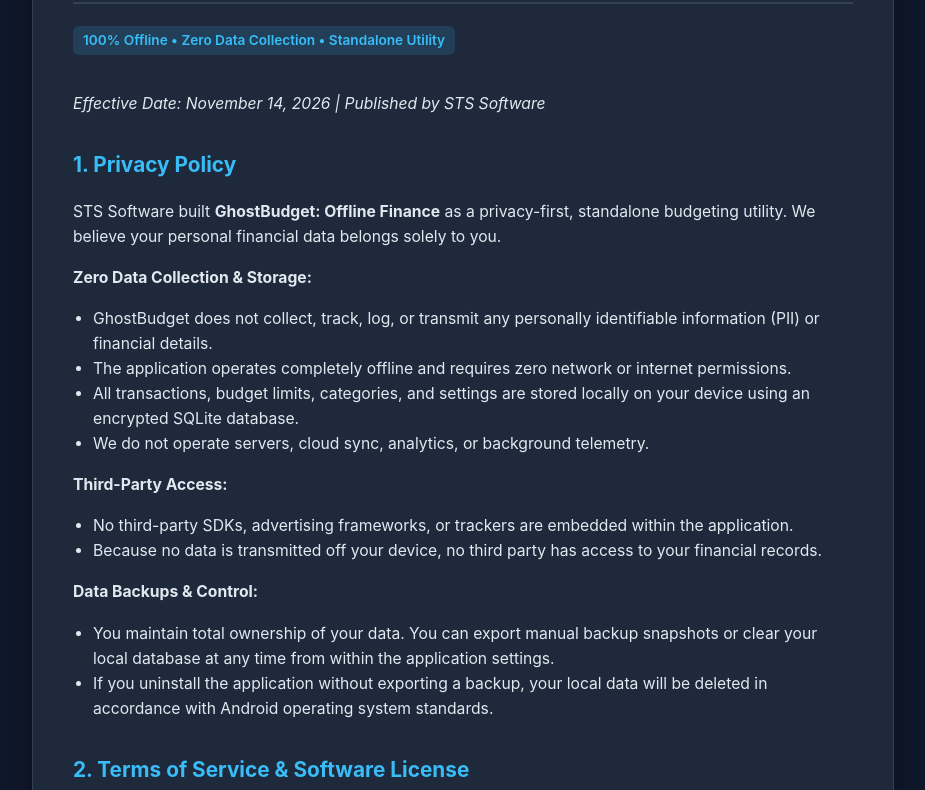
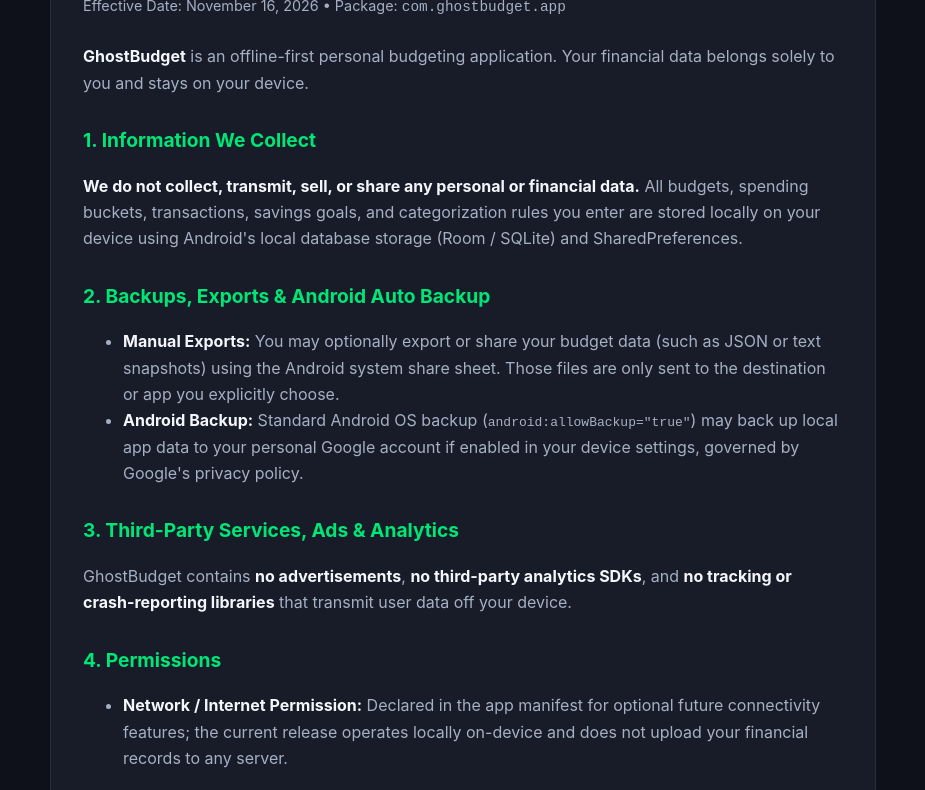
Before and after one commit to ghostbudgetapp-sudo/ghostbudget, a plain HTML site: page index.html in a window 1280 px wide. Shown: the part 142-932 px from the top of the page, without its empty margins (177-1102 px from the left). Drawn offline with Linux system fonts and the light colour scheme.

Commit message:
Update index.html
Updated for paid app, com.ghostbudget.app

```diff
--- a/index.html
+++ b/index.html
@@ -1,120 +1,81 @@
 <!DOCTYPE html>
 <html lang="en">
 <head>
-  <meta charset="UTF-8">
-  <meta name="viewport" content="width=device-width, initial-scale=1.0">
-  <title>GhostBudget - Privacy Policy & Terms</title>
+  <meta charset="utf-8" />
+  <meta name="viewport" content="width=device-width, initial-scale=1.0" />
+  <title>Privacy Policy — GhostBudget</title>
   <style>
     :root {
-      --bg: #0f172a;
-      --card-bg: #1e293b;
-      --text: #e2e8f0;
-      --heading: #f8fafc;
-      --accent: #38bdf8;
-      --border: #334155;
+      color-scheme: dark light;
+      --bg: #0f111a;
+      --surface: #181c29;
+      --text: #f4f6fb;
+      --muted: #a6b0c3;
+      --accent: #00e676;
+      --border: #272d40;
     }
     body {
-      font-family: -apple-system, BlinkMacSystemFont, "Segoe UI", Roboto, Helvetica, Arial, sans-serif;
-      background-color: var(--bg);
+      margin: 0;
+      padding: 32px 16px;
+      font-family: -apple-system, BlinkMacSystemFont, "Segoe UI", Roboto, sans-serif;
+      background: var(--bg);
       color: var(--text);
-      line-height: 1.6;
-      margin: 0;
-      padding: 40px 20px;
+      line-height: 1.65;
     }
-    .container {
-      max-width: 780px;
+    main {
+      max-width: 760px;
       margin: 0 auto;
-      background-color: var(--card-bg);
-      padding: 40px;
-      border-radius: 12px;
+      background: var(--surface);
       border: 1px solid var(--border);
-      box-shadow: 0 10px 25px rgba(0, 0, 0, 0.3);
+      border-radius: 16px;
+      padding: 32px;
     }
-    h1 {
-      color: var(--heading);
-      font-size: 2rem;
-      margin-top: 0;
-      border-bottom: 2px solid var(--border);
-      padding-bottom: 12px;
-    }
-    h2 {
-      color: var(--accent);
-      font-size: 1.3rem;
-      margin-top: 32px;
-    }
-    p, li {
-      color: var(--text);
-      font-size: 0.98rem;
-    }
-    ul {
-      padding-left: 20px;
-    }
-    .badge {
-      display: inline-block;
-      background-color: rgba(56, 189, 248, 0.15);
-      color: var(--accent);
-      padding: 4px 10px;
-      border-radius: 6px;
-      font-size: 0.85rem;
-      font-weight: 600;
-      margin-bottom: 20px;
-    }
-    .footer {
-      margin-top: 40px;
-      border-top: 1px solid var(--border);
-      padding-top: 20px;
-      font-size: 0.85rem;
-      color: #94a3b8;
-      text-align: center;
-    }
+    h1 { margin-top: 0; font-size: 1.9rem; }
+    h2 { margin-top: 1.8rem; font-size: 1.2rem; color: var(--accent); }
+    p, li { color: var(--muted); }
+    strong { color: var(--text); }
+    .meta { font-size: 0.9rem; color: var(--muted); margin-bottom: 1.5rem; }
   </style>
 </head>
 <body>
-
-  <div class="container">
-    <h1>GhostBudget</h1>
-    <div class="badge">100% Offline • Zero Data Collection • Standalone Utility</div>
-    <p><em>Effective Date: November 14, 2026 | Published by STS Software</em></p>
-
-    <h2>1. Privacy Policy</h2>
-    <p>STS Software built <strong>GhostBudget: Offline Finance</strong> as a privacy-first, standalone budgeting utility. We believe your personal financial data belongs solely to you.</p>
-
-    <p><strong>Zero Data Collection & Storage:</strong></p>
+  <main>
+    <h1>Privacy Policy for GhostBudget</h1>
+    <p class="meta">Effective Date: November 16, 2026 &bull; Package: <code>com.ghostbudget.app</code></p>
+    <p>
+      <strong>GhostBudget</strong> is an offline-first personal budgeting application. Your financial data
+      belongs solely to you and stays on your device.
+    </p>
+    <h2>1. Information We Collect</h2>
+    <p>
+      <strong>We do not collect, transmit, sell, or share any personal or financial data.</strong>
+      All budgets, spending buckets, transactions, savings goals, and categorization rules you enter
+      are stored locally on your device using Android's local database storage (Room / SQLite) and
+      SharedPreferences.
+    </p>
+    <h2>2. Backups, Exports &amp; Android Auto Backup</h2>
     <ul>
-      <li>GhostBudget does not collect, track, log, or transmit any personally identifiable information (PII) or financial details.</li>
-      <li>The application operates completely offline and requires zero network or internet permissions.</li>
-      <li>All transactions, budget limits, categories, and settings are stored locally on your device using an encrypted SQLite database.</li>
-      <li>We do not operate servers, cloud sync, analytics, or background telemetry.</li>
+      <li><strong>Manual Exports:</strong> You may optionally export or share your budget data (such as JSON or text snapshots) using the Android system share sheet. Those files are only sent to the destination or app you explicitly choose.</li>
+      <li><strong>Android Backup:</strong> Standard Android OS backup (<code>android:allowBackup="true"</code>) may back up local app data to your personal Google account if enabled in your device settings, governed by Google's privacy policy.</li>
     </ul>
-
-    <p><strong>Third-Party Access:</strong></p>
+    <h2>3. Third-Party Services, Ads &amp; Analytics</h2>
+    <p>
+      GhostBudget contains <strong>no advertisements</strong>, <strong>no third-party analytics SDKs</strong>,
+      and <strong>no tracking or crash-reporting libraries</strong> that transmit user data off your device.
+    </p>
+    <h2>4. Permissions</h2>
     <ul>
-      <li>No third-party SDKs, advertising frameworks, or trackers are embedded within the application.</li>
-      <li>Because no data is transmitted off your device, no third party has access to your financial records.</li>
+      <li><strong>Network / Internet Permission:</strong> Declared in the app manifest for optional future connectivity features; the current release operates locally on-device and does not upload your financial records to any server.</li>
     </ul>
-
-    <p><strong>Data Backups & Control:</strong></p>
-    <ul>
-      <li>You maintain total ownership of your data. You can export manual backup snapshots or clear your local database at any time from within the application settings.</li>
-      <li>If you uninstall the application without exporting a backup, your local data will be deleted in accordance with Android operating system standards.</li>
-    </ul>
-
-    <h2>2. Terms of Service & Software License</h2>
-    <p>By downloading or using GhostBudget, you agree to the following terms:</p>
-    <ul>
-      <li><strong>License Grant:</strong> STS Software grants you a personal, perpetual, non-exclusive license to use GhostBudget on your Android devices associated with your Google Play purchase.</li>
-      <li><strong>No Financial Advice:</strong> GhostBudget is an informational budgeting and pace calculator utility. It does not provide certified financial, accounting, investment, or legal advice.</li>
-      <li><strong>"As-Is" Provision:</strong> The software is provided "AS IS" and "AS AVAILABLE" without warranties of any kind, either express or implied. STS Software is not liable for data loss resulting from device malfunction, OS upgrades, or lack of user-initiated backups.</li>
-    </ul>
-
-    <h2>3. Contact Information</h2>
-    <p>If you have any questions, feedback, or support inquiries regarding GhostBudget or this policy, please contact STS Software at:</p>
-    <p><strong>Email:</strong> <a href="mailto:ghostbudget.app@gmail.com" style="color: var(--accent);">ghostbudget.app@gmail.com</a></p>
-
-    <div class="footer">
-      &copy; 2026 STS Software. All rights reserved.
-    </div>
-  </div>
-
+    <h2>5. Data Deletion</h2>
+    <p>
+      Because all data is stored locally on your device, you can delete your data at any time by
+      clearing the app's storage in Android Settings or uninstalling GhostBudget.
+    </p>
+    <h2>6. Contact</h2>
+    <p>
+      If you have questions about this Privacy Policy, please contact the developer at the support
+      email listed on the GhostBudget Google Play Store page.
+    </p>
+  </main>
 </body>
 </html>
```
